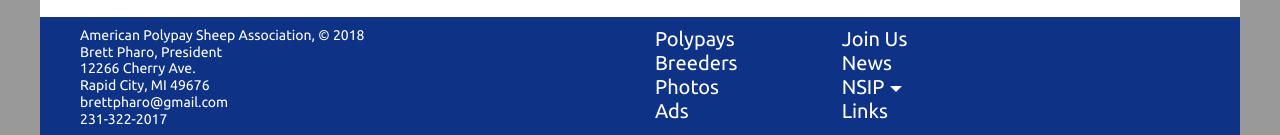
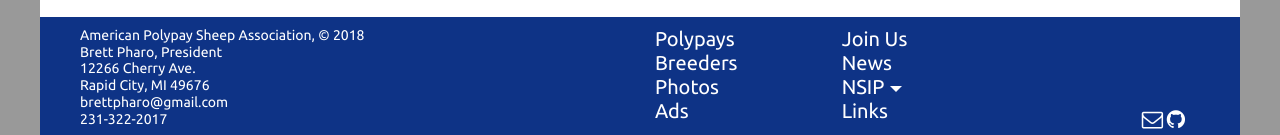
Before and after one commit to polypay/polypay.github.io, a Jekyll site: the page built from index.md, in a window 1280 px wide. Shown: the part 1692-1827 px from the top of the page. Built offline with Jekyll 4.4.1, drawn with Linux system fonts in a browser that asks for light colours; nearby versions of some CDN libraries; comment, search, counter and statistics services are not loaded.

Commit message:
Fix missing webmaster info in footer

```diff
--- a/_includes/head.html
+++ b/_includes/head.html
@@ -12,7 +12,7 @@
 
 	<link rel="stylesheet" type='text/css' href="https://maxcdn.bootstrapcdn.com/bootstrap/4.0.0-alpha.6/css/bootstrap.min.css">
 	<link rel="stylesheet" type='text/css' href="https://cdnjs.cloudflare.com/ajax/libs/ekko-lightbox/5.3.0/ekko-lightbox.css">
-
+	<link href="http://cdnjs.cloudflare.com/ajax/libs/font-awesome/4.3.0/css/font-awesome.css" rel="stylesheet"  type='text/css'>
 	<link href='https://fonts.googleapis.com/css?family=Ubuntu' rel='stylesheet' type='text/css'>
 	<link rel="stylesheet" type='text/css' href="{{ "/css/main.css" | prepend: site.baseurl }}">
 
```
